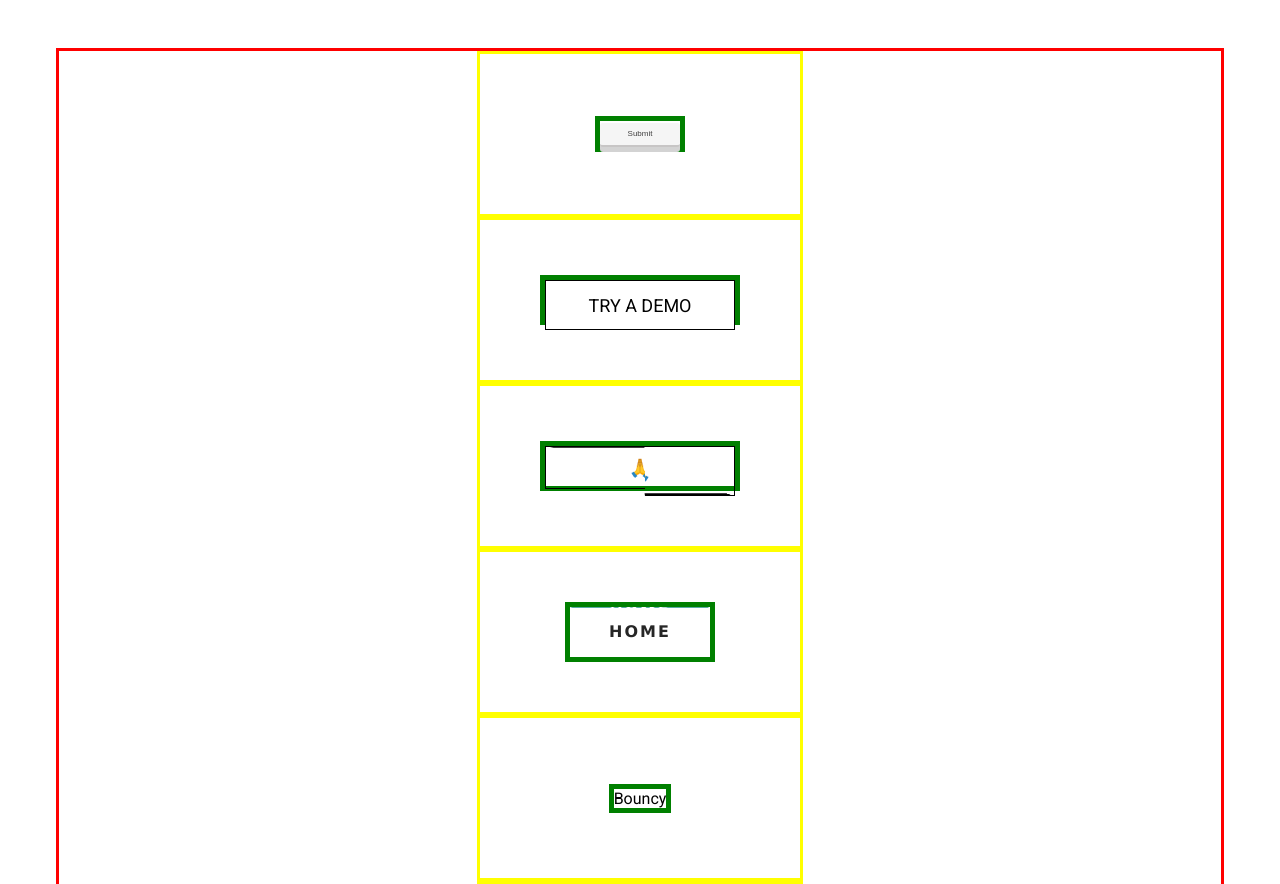
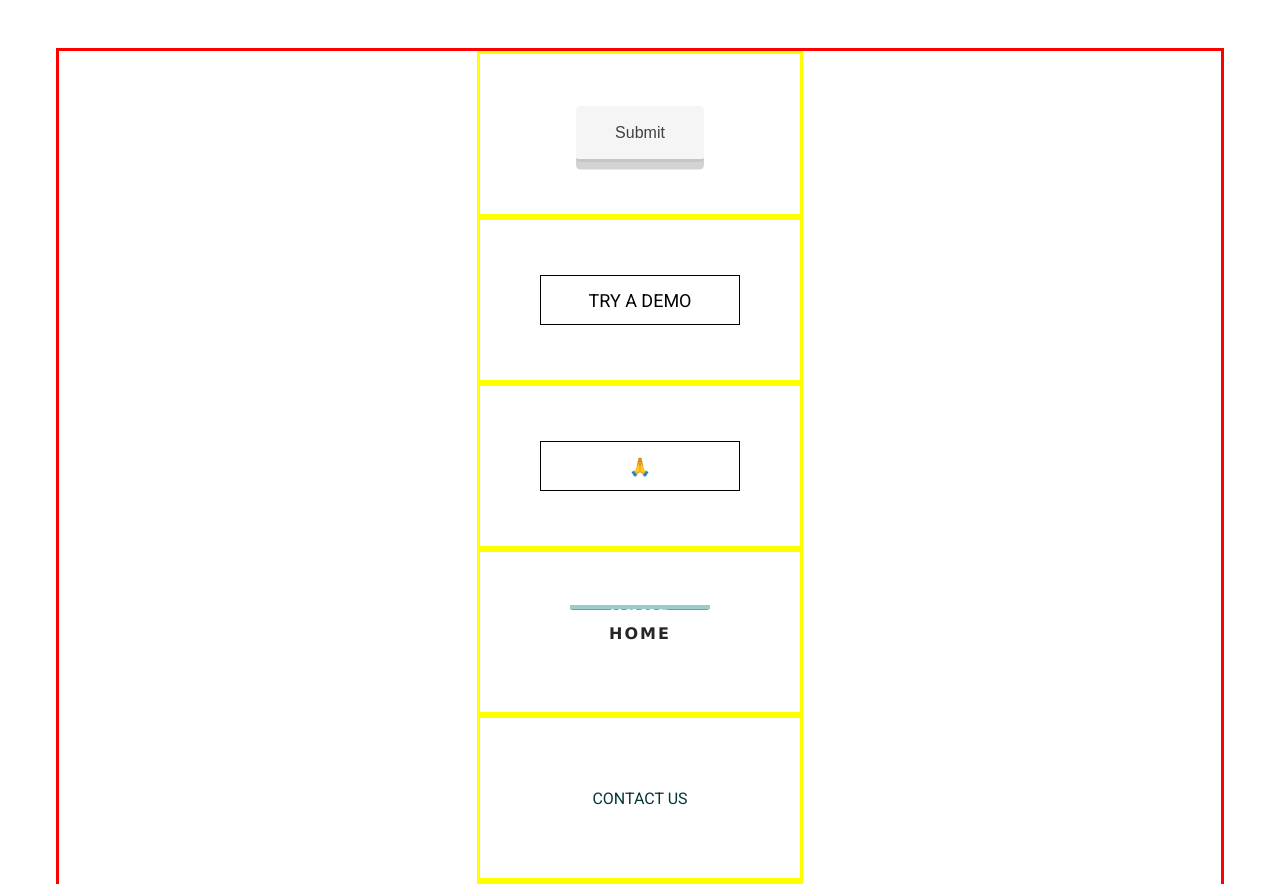
Before and after one commit to v-campbell/CSS-is-fun, a plain HTML site: page index.html in a window 1280 px wide. Shown: the top 884 px of the page. Drawn offline with Linux system fonts and the light colour scheme; a web font is replaced by a local one.

Commit message:
Fix half button

```diff
--- a/index.html
+++ b/index.html
@@ -22,11 +22,11 @@
 
     <div id='all'>
             <div>
-                <div id='press'>
-                    <button class='edit-button'>
+                <!-- <div id='press'> -->
+                    <button id='press'>
                         Submit
                     </button>
-                </div>
+                <!-- </div> -->
             </div>
 
             <div>
@@ -55,11 +55,11 @@
                 </div>
             </div>
 
-            <div>
+            <!-- <div>
                 <div id='bouncy'>
                     Bouncy
                 </div>
-            </div>
+            </div> -->
 
             <div>
                 <div id='underline'>
--- a/stylesheets/application.css
+++ b/stylesheets/application.css
@@ -27,7 +27,3 @@ html {
 #all > div > div:hover {
     cursor: pointer;
 }
-
-#all > div > div {
-    border: 5px solid green;
-}
--- a/stylesheets/bouncy.css
+++ b/stylesheets/bouncy.css
@@ -1,8 +1,7 @@
 #bouncy {
+    /*  position: relative; */
     animation: bounce 5s infinite linear;
-    /*  position: relative; */
 }
-
 @keyframes bounce {
     0%{top:0px}
     40%{top:0px}
--- a/stylesheets/half.css
+++ b/stylesheets/half.css
@@ -1,13 +1,28 @@
 #half-button {
+    display: flex;
+    justify-content: center;
+    position: relative;
+    text-align: center;
+    margin: 10px;
+    border: 0;
     font-size: 18px;
+    /* top: 50%;
+    left: 50%; */
+    /* margin-top: -25px;
+    margin-left: -100px; */
     width: 200px;
     height: 50px;
     box-sizing: border-box;
+    -webkit-box-sizing: border-box;
     -moz-box-sizing: border-box;
+    -webkit-user-select: none;
+    cursor: default;
     perspective: 500px;
+    -webkit-perspective: 500px;
     -moz-perspective: 500px;
     transform-style: preserve-3d;
     -webkit-transform-style: preserve-3d;
+    cursor: pointer;
 }
 
 #half-button:focus {
@@ -22,18 +37,25 @@
     text-align: center;
     padding: 10px;
     border: #000000 solid 1px;
+    pointer-events: none;
     box-sizing: border-box;
     -webkit-box-sizing: border-box;
     -moz-box-sizing: border-box;
 }
 
 #half-button div:nth-child(1) {
+    color: #000000;
+    background-color: #ffffff;
+    z-index: 0;
     width: 100%;
+    height: 50px;
     clip: rect(0px, 100px, 50px, 0px);
+    position: absolute;
     transition: all 0.2s ease;
     -webkit-transition: all 0.2s ease;
     -moz-transition: all 0.2s ease;
     transform: rotateX(0deg);
+    -webkit-transform: rotateX(0deg);
     -moz-transform: rotateX(0deg);
     transform-origin: 50% 50% -25px;
     -webkit-transform-origin: 50% 50% -25px;
@@ -60,9 +82,13 @@
 }
 
 #half-button div:nth-child(3) {
+    color: #000000;
+    background-color: #ffffff;
+    z-index: 0;
     width: 100%;
     height: 50px;
     clip: rect(0px, 200px, 50px, 100px);
+    position: absolute;
     transition: all 0.2s ease 0.1s;
     -webkit-transition: all 0.2s ease 0.1s;
     -moz-transition: all 0.2s ease 0.1s;
--- a/stylesheets/press.css
+++ b/stylesheets/press.css
@@ -1,23 +1,23 @@
-.edit-button{
-    height: 1.5rem;
-    min-width: 5rem;
+#press {
+    height: 3.5rem;
+    width: 8rem;
     background: whitesmoke;
     border: none;
     outline: none;
     color: rgb(65, 64, 64);
-    font-size: 0.5rem;
-    border-radius: 3px;
-    box-shadow: 0 5px 0px rgb(211, 211, 211);
-    border-bottom: 2px solid rgb(199, 197, 197);
+    font-size: 1rem;
+    border-radius: 4.5px;
+    box-shadow: 0 7.5px 0px rgb(211, 211, 211);
+    border-bottom: 3px solid rgb(199, 197, 197);
 }
 
-.edit-button:hover{
+#press:hover{
     transition: all 0.1s ease-in;
     cursor: pointer;
 }
 
-.edit-button:active{
-    transform:translateY(4px);
-    border-bottom-width: 2px;
+#press:active{
+    transform:translateY(6px);
+    border-bottom-width: 3px;
     box-shadow: none;
 }
--- a/stylesheets/through.css
+++ b/stylesheets/through.css
@@ -8,7 +8,7 @@
 
 #through::before {
     position: absolute;
-    top: 30%;
+    top: 55%;
     transform: translate(0,-50%);
     content: "";
     display: block;
```
